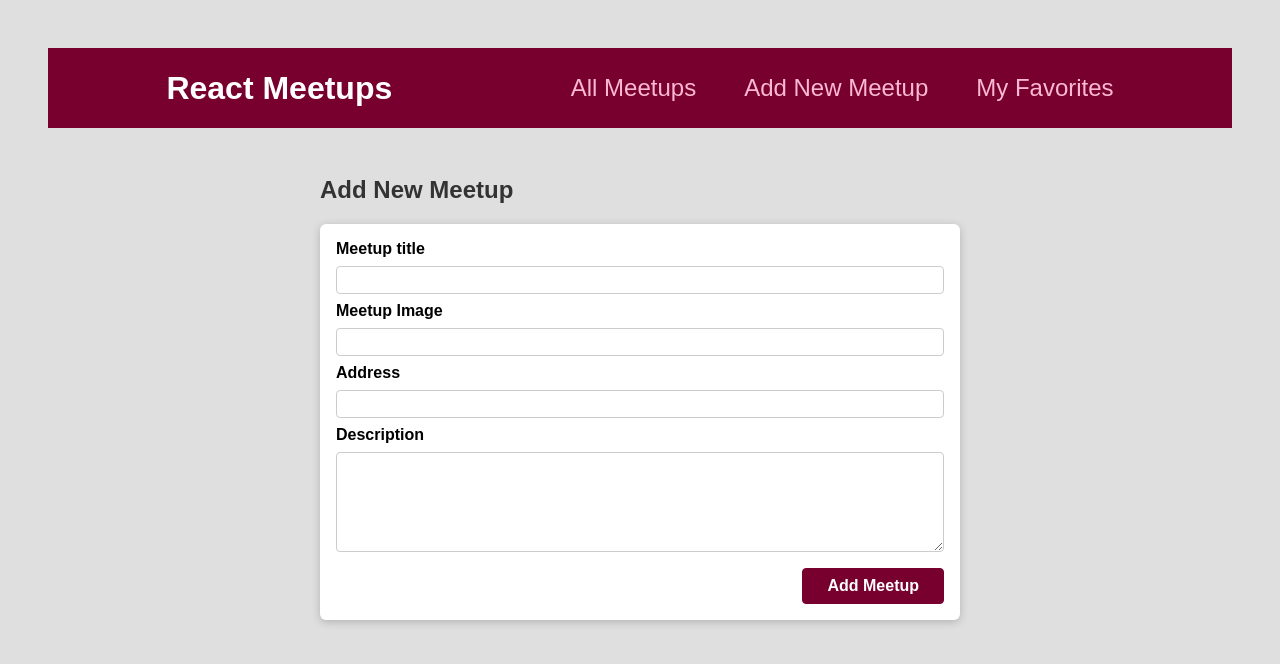
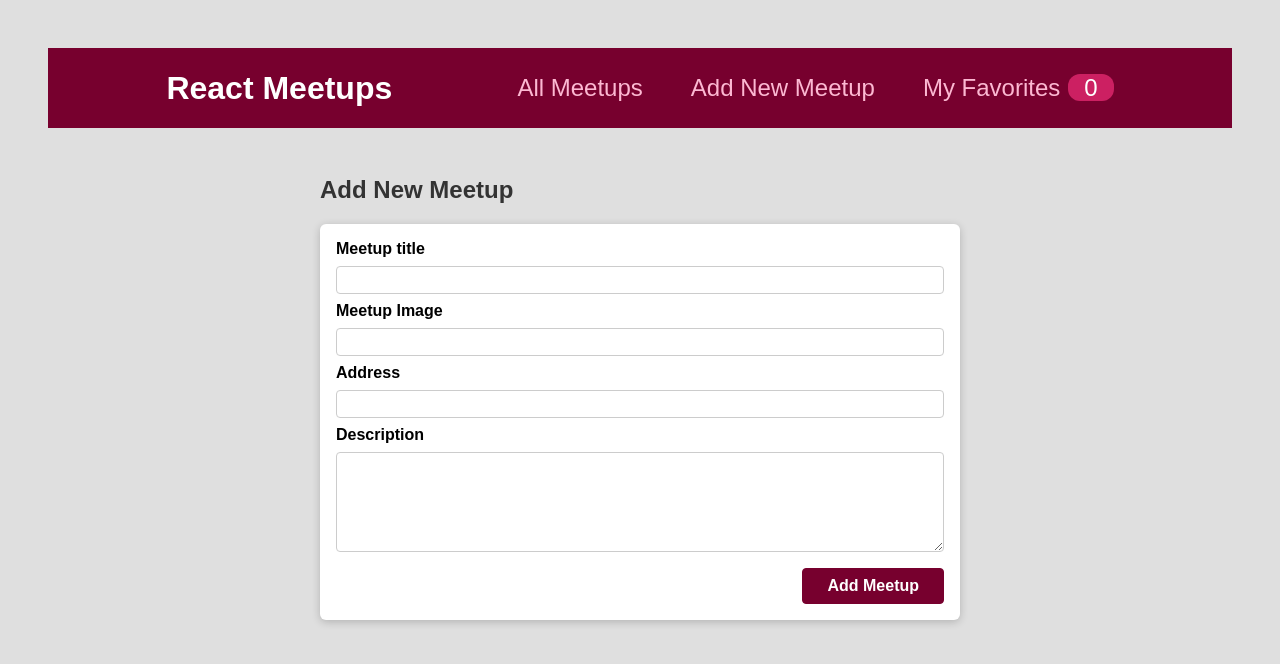
Before and after one commit to Neto6391/react-studies, a React (Create React App) app in the folder demo-project/: page /new-meetup in a window 1280 px wide. Shown: the top 664 px of the page. Built offline with nearby package versions, Linux system fonts and the light colour scheme.

Commit message:
create a badge to count total favorites in mainNavigation

```diff
--- a/demo-project/src/components/layouts/MainNavigation.js
+++ b/demo-project/src/components/layouts/MainNavigation.js
@@ -1,8 +1,12 @@
+import { useContext } from 'react';
 import { Link } from 'react-router-dom';
 
 import classes from './MainNavigation.module.css';
+import FavoritesContext from '../../store/favorites-context';
 
 function MainNavigation() {
+    const favoritesContext = useContext(FavoritesContext);
+
     return (
         <header className={classes.header}>
             <div className={classes.logo}>React Meetups</div>
@@ -14,7 +18,10 @@
                     <Link to='/new-meetup'>Add New Meetup</Link>
                 </li>
                 <li>
-                    <Link to='/favorites'>My Favorites</Link>
+                    <Link to='/favorites'>
+                        My Favorites
+                        <span className={classes.badge}>{favoritesContext.totalFavorites}</span>
+                    </Link>
                 </li>
             </ul>
         </header>
```
